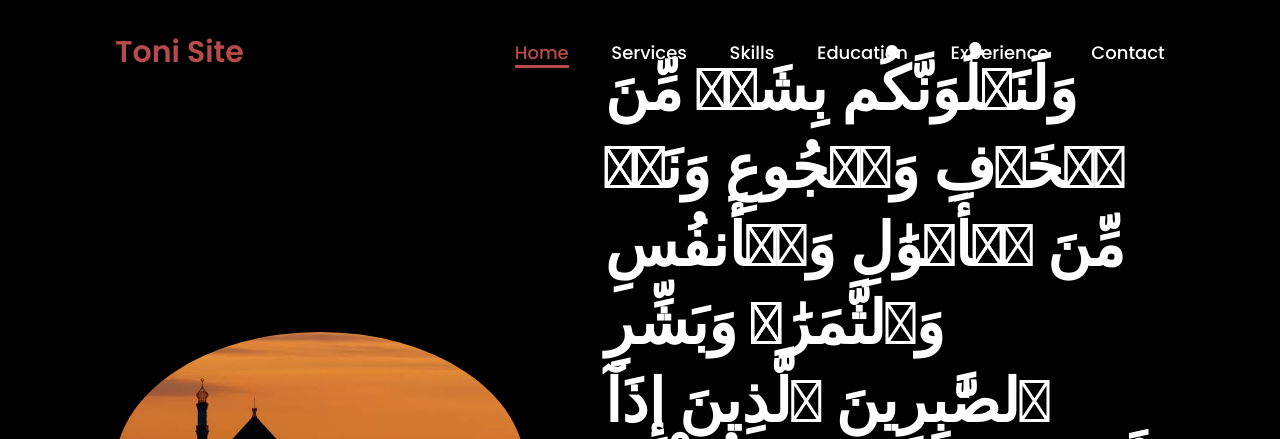
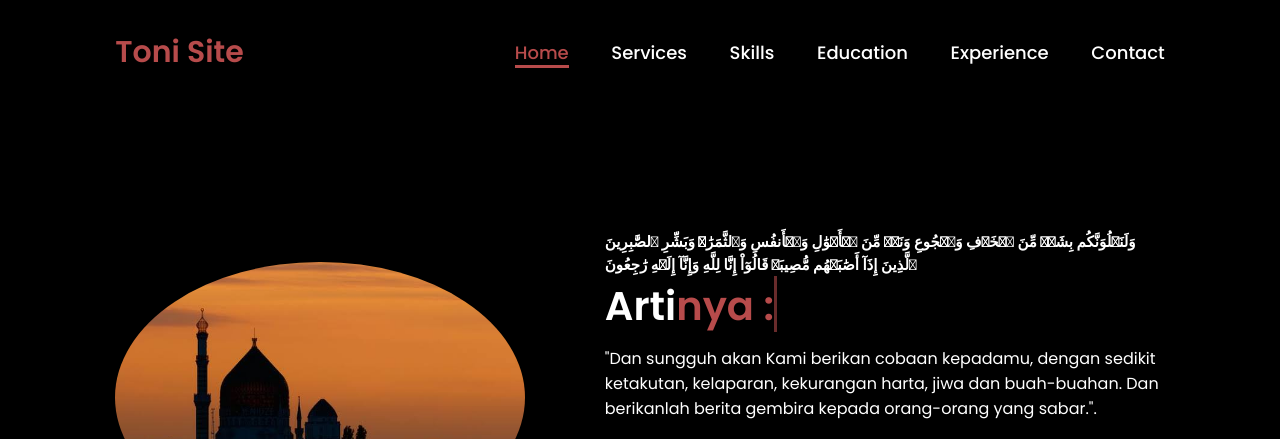
Before and after one commit to My-Toni/site2, a plain HTML site: page index.html in a window 1280 px wide. Shown: the top 439 px of the page. Drawn offline with Linux system fonts and the light colour scheme.

Commit message:
Update index.html

```diff
--- a/index.html
+++ b/index.html
@@ -26,7 +26,7 @@
             <img src="main.jpg" alt="">
         </div>
         <div class="home-content">
-            <h1>وَلَنَبۡلُوَنَّكُم بِشَيۡءٖ مِّنَ ٱلۡخَوۡفِ وَٱلۡجُوعِ وَنَقۡصٖ مِّنَ ٱلۡأَمۡوَٰلِ وَٱلۡأَنفُسِ وَٱلثَّمَرَٰتِۗ وَبَشِّرِ ٱلصَّٰبِرِينَ ٱلَّذِينَ إِذَآ أَصَٰبَتۡهُم مُّصِيبَةٞ قَالُوٓاْ إِنَّا لِلَّهِ وَإِنَّآ إِلَيۡهِ رَٰجِعُونَ</h1>
+            <h2>وَلَنَبۡلُوَنَّكُم بِشَيۡءٖ مِّنَ ٱلۡخَوۡفِ وَٱلۡجُوعِ وَنَقۡصٖ مِّنَ ٱلۡأَمۡوَٰلِ وَٱلۡأَنفُسِ وَٱلثَّمَرَٰتِۗ وَبَشِّرِ ٱلصَّٰبِرِينَ ٱلَّذِينَ إِذَآ أَصَٰبَتۡهُم مُّصِيبَةٞ قَالُوٓاْ إِنَّا لِلَّهِ وَإِنَّآ إِلَيۡهِ رَٰجِعُونَ</h2>
             <h3 class="typing-text">Arti<span></span></h3>
             <p>"Dan sungguh akan Kami berikan cobaan kepadamu, dengan sedikit ketakutan, kelaparan, kekurangan harta, jiwa dan buah-buahan. Dan berikanlah berita gembira kepada orang-orang yang sabar.".</p>
             <div class="social-icons">
```
